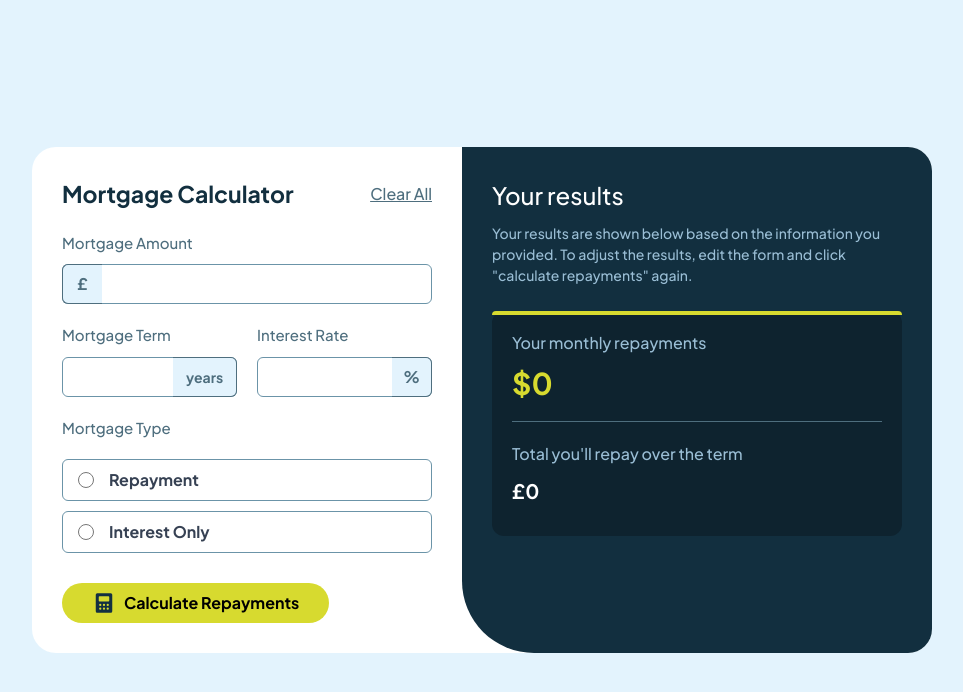
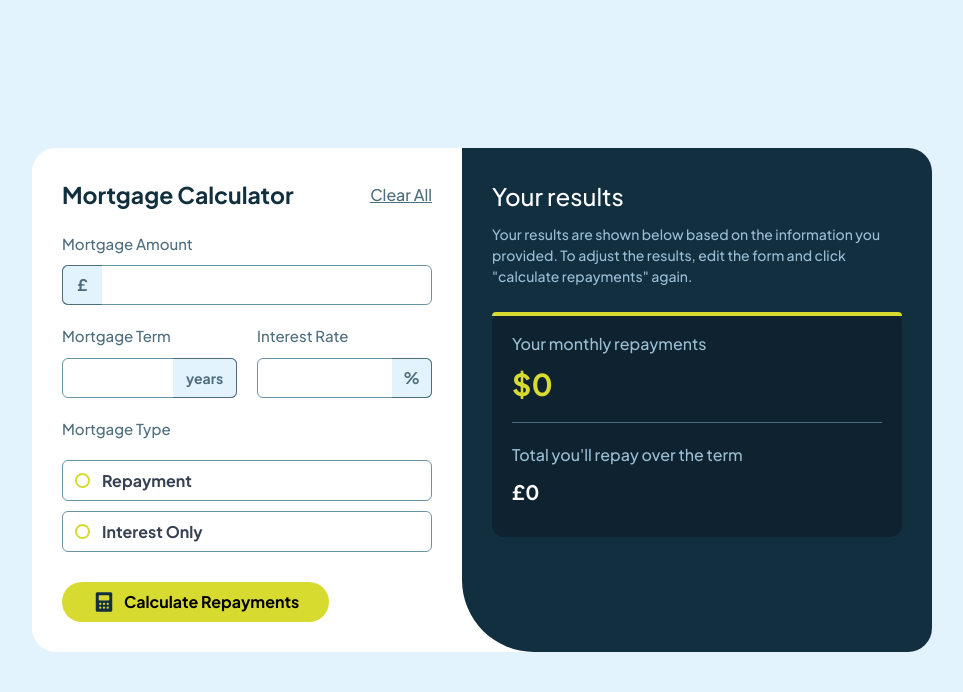
Before and after one commit to lianxxxx/mortgage-calculator, a React (Vite) app: page / in a window 1280 px wide. Shown: the top 692 px of the page, without its empty margins (158-1121 px from the left). Built offline with nearby package versions, Linux system fonts and the light colour scheme.

Commit message:
add active states

```diff
--- a/src/components/MortgageForm/InputField.jsx
+++ b/src/components/MortgageForm/InputField.jsx
@@ -25,7 +25,7 @@ function InputField() {
             <label className="block  font-medium mb-1" htmlFor="term">
               Mortgage Term
             </label>
-            <div className="relative">
+            <div className="relative input-box">
               <span className="absolute right-0 top-0 h-full w-16 flex items-center justify-center text-sm  font-semibold rounded-r-md border border-l-0 amount-term-rate">
                 years
               </span>
--- a/src/index.css
+++ b/src/index.css
@@ -56,9 +56,45 @@ label{
 input {
   height: 40px;
   border: 1px solid var(--slate-dark);
+  color: var(--slate-darkest);
+  font-weight: 600;
+
 }
+
+
+/* Custom radio button styling */
 input[type="radio"] {
-  margin: 0 15px;
+  appearance: none;
+  -webkit-appearance: none;
+  width: 15px;
+  height: 15px;
+  border: 2px solid hsl(61, 70%, 52%);
+  border-radius: 50%;
+  outline: none;
+  cursor: pointer;
+  position: relative;
+  background-color: white;
+  margin:12px;
+}
+
+/* Checked state - inner dot */
+input[type="radio"]:checked::before {
+  content: '';
+  position: absolute;
+  top: 50%;
+  left: 50%;
+  transform: translate(-50%, -50%);
+  width: 9px;
+  height: 9px;
+  border-radius: 50%;
+  background-color: var(--lime);
+}
+.mortgage-type:active{
+background-color:  hsl(340, 77%, 37%);
+}
+/* Hover effect */
+input[type="radio"]:hover {
+  border-color: hsl(61, 70%, 62%);
 }
 
 .input-fields{
@@ -68,11 +104,21 @@ input[type="radio"] {
 margin-top: 10px;
 border-color:var(--slate-dark);
 }
-
+.mortgage-type:active{
+background-color: hsl(61, 70%, 96%);
+}
 .amount-term-rate{
 background-color: var(--slate-light);
 color: var(--slate-darker);
 
+}
+
+#mortgage-amount{
+  padding-left: 55px;
+}
+
+#mortgage-term, #interest-rate{
+  padding-left: 15px;
 }
 button{
   background-color: var(--lime);
@@ -87,7 +133,6 @@ button{
   display: flex;
 
 }
-
 
 .result-empty-text{
 color: var(--white);
@@ -168,15 +213,19 @@ cursor: pointer;
 border-color:var(--slate-darkest);
 }
 
-  .mortgage-type:hover {
+
+.mortgage-type:hover {
 cursor: pointer;
 border-color: var(--lime);
   }
+
 
 button:hover{
   cursor: pointer;
   background-color: var(--lime-light);
 }
+
+
 
 /* Desktop layout */
 @media (min-width: 768px) {
@@ -216,6 +265,7 @@ padding:30px;
 .term-rate {
   display: flex;
   gap: 20px;
+
 }
 
 
```
